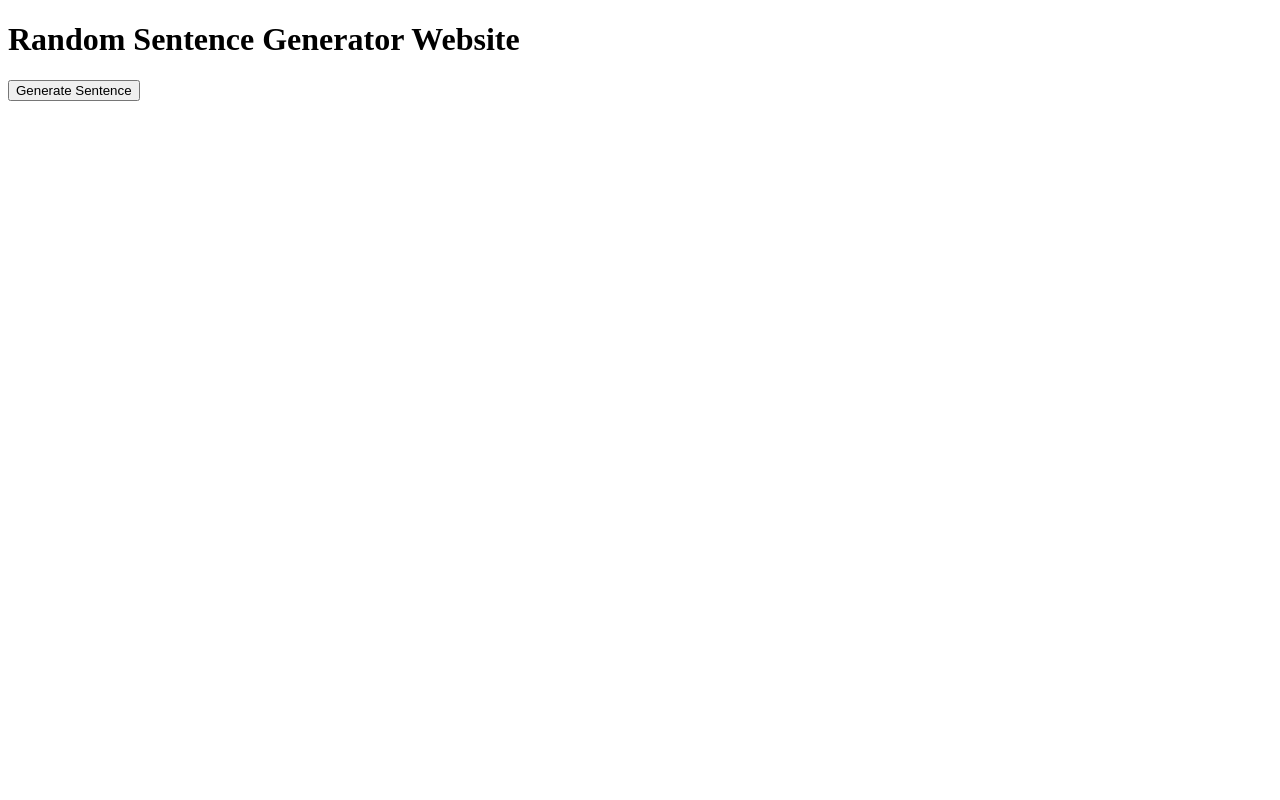
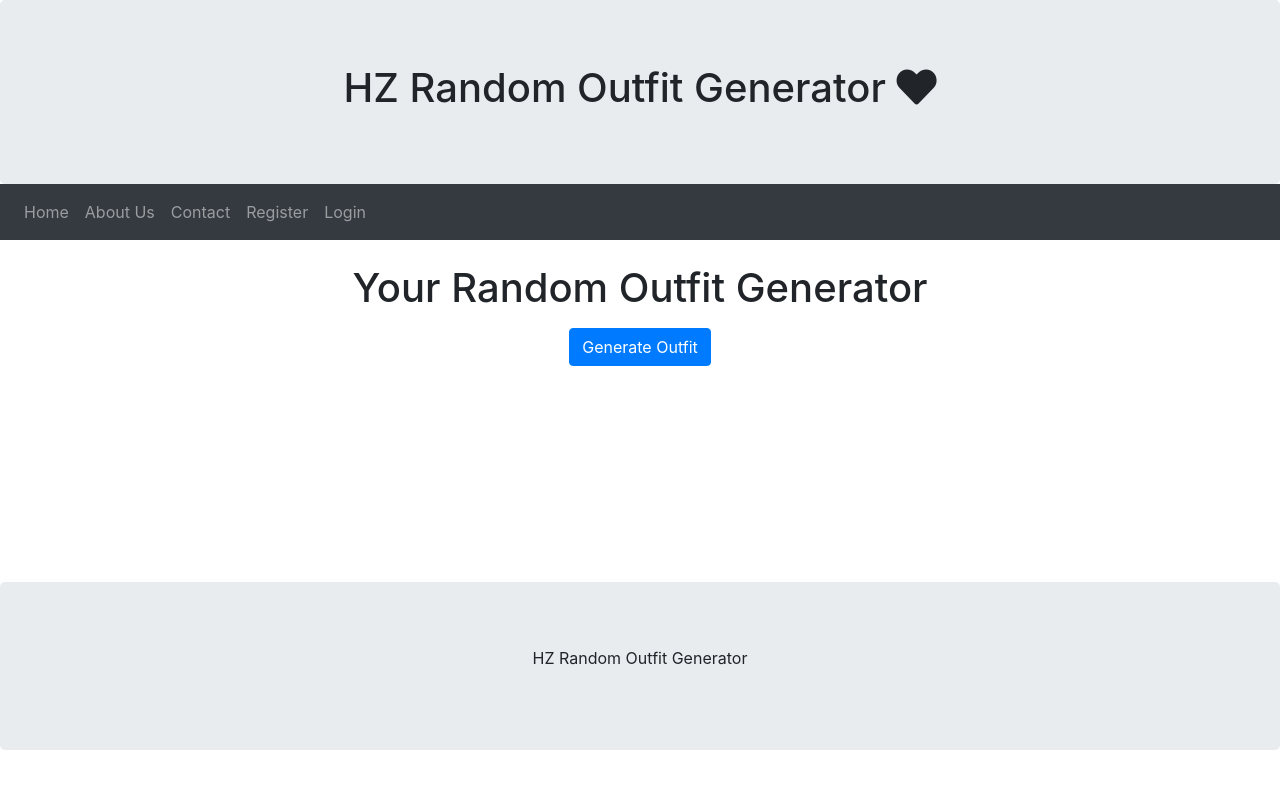
Before and after one commit to HifzaZaheer96/QAC-SFIA-2, a Flask app: page / in a window 1280 px wide. Run offline with Flask 2, Linux system fonts and the light colour scheme; data that the repository does not hold is empty; some libraries are stand-ins or nearby versions.

Commit message:
App generating random outfit

```diff
--- a/Service_1/application/templates/index.html
+++ b/Service_1/application/templates/index.html
@@ -1,21 +1,39 @@
+{% extends "layout.html" %}
+
+{% block body %}
+
+
+
 <!DOCTYPE html>
     <html>
         <head>
             <title>
-                Random Sentence Generator
+                Random Outfit Generator
             </title>
         </head>
         <body>
             <h1>
-                Random Sentence Generator Website
+                <center>Your Random Outfit Generator </center>
             </h1>
 
             <p>
-                {{ sentence }}
+              <center>{{ sentence }}</center>
             </p>
 
-            <button onclick="window.location.reload();">
-                Generate Sentence
+            <center><button class="btn btn-primary"  onclick="window.location.reload();">
+                Generate Outfit
             </button>
+        </center>
+            <br>
+            <br>
+            <br>
+            <br>
+            <br>
+            <br>
+            <br>
+            <br>
+            <br>
         </body>
     </html>
+
+    {% endblock %}
--- /dev/null
+++ b/Service_1/application/templates/layout.html
@@ -0,0 +1,79 @@
+<!DOCTYPE html>
+<html>
+    <head>
+        <meta charset="utf-8">
+        <meta name="viewport" content="width=device-width, initial-scale=1">
+        <link rel="stylesheet" href="https://maxcdn.bootstrapcdn.com/bootstrap/4.3.1/css/bootstrap.min.css">
+        <link rel="stylesheet" href="https://use.fontawesome.com/releases/v5.6.3/css/all.css" integrity="sha384-UHRtZLI+pbxtHCWp1t77Bi1L4ZtiqrqD80Kn4Z8NTSRyMA2Fd33n5dQ8lWUE00s/" crossorigin="anonymous"></head>
+        <script src="https://ajax.googleapis.com/ajax/libs/jquery/3.4.1/jquery.min.js"></script>
+        <script src="https://cdnjs.cloudflare.com/ajax/libs/popper.js/1.16.0/umd/popper.min.js"></script>
+        <script src="https://maxcdn.bootstrapcdn.com/bootstrap/4.3.1/js/bootstrap.min.js"></script>
+        <title>{{ title }} -Page</title>
+    </head>
+<body>
+    <div class="jumbotron text-center" style="margin-bottom:0">
+        <h1>HZ Random Outfit Generator <i class="fas fa-heart"></i></h1>
+      </div>
+
+      {% with messages = get_flashed_messages(with_categories=true) %}
+      {% if messages %}
+    <ul>
+      {% for category, message in messages %}
+      <li class="alert alert-{{ category }}">{{message}}</li>
+      {% endfor %}
+    </ul>
+    {% endif %}
+    {% endwith %}
+
+<!-- A grey horizontal navbar that becomes vertical on small screens -->
+{% if session.login %}
+
+<nav class="navbar navbar-expand-sm bg-dark navbar-dark sticky-top">
+    <!-- Links -->
+    <ul class="navbar-nav">
+      <li class="nav-item">
+        <a class="nav-link" href="/">Home</a>
+      </li>
+      <li class="nav-item">
+        <a class="nav-link" href="/about">About Us </a>
+      </li>
+      <li class="nav-item">
+        <a class="nav-link" href="/contact">Contact</a>
+      </li>
+      <li class="nav-item">
+        <a class="nav-link" href="/logout">Logout</a>
+      </li>
+    </ul>
+  </nav>
+
+
+  {% else %}
+  <nav class="navbar navbar-expand-sm bg-dark navbar-dark sticky-top">
+  <ul class="navbar-nav">
+    <li class="nav-item">
+      <a class="nav-link" href="/">Home</a>
+    </li>
+    <li class="nav-item">
+      <a class="nav-link" href="/about">About Us </a>
+    </li>
+    <li class="nav-item">
+      <a class="nav-link" href="/contact">Contact</a>
+    </li>
+    <li class="nav-item">
+      <a class="nav-link" href="/register">Register</a>
+    </li>
+    <li class="nav-item">
+      <a class="nav-link" href="/login">Login</a>
+      </li>
+      </ul>
+    </nav>
+{% endif %}
+
+    <div class="container-fluid"><br>
+        {% block body %}{% endblock %}
+    </div>
+    <div class="jumbotron text-center" style="margin-bottom:0">
+      <p>HZ Random Outfit Generator</p>
+    </div>
+</body>
+</html>
--- a/Service_2/application/routes.py
+++ b/Service_2/application/routes.py
@@ -5,6 +5,6 @@ import random
 @app.route('/randomcolor', methods=['GET'])
 def beginning():
 
-	list = ['Red','Yellow','Blue']
+	list = ['Your Outfit colour is Red','Your Outfit colour is Yellow','Your Outfit colour is Blue']
 
-	return list[random.randrange(2)]
+	return list[random.randrange(3)]
```
Also changed, not shown: Service_3/application/routes.py (+11 -2 lines).
